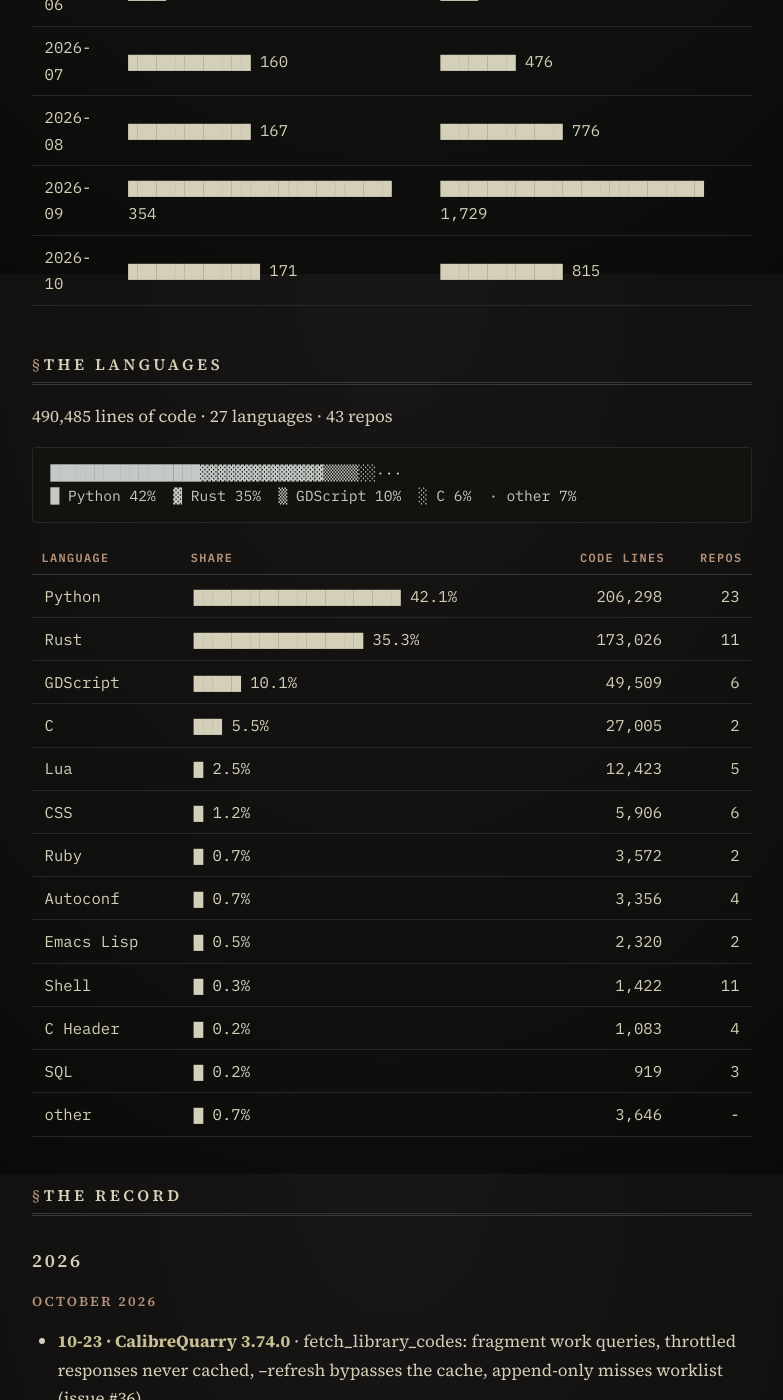
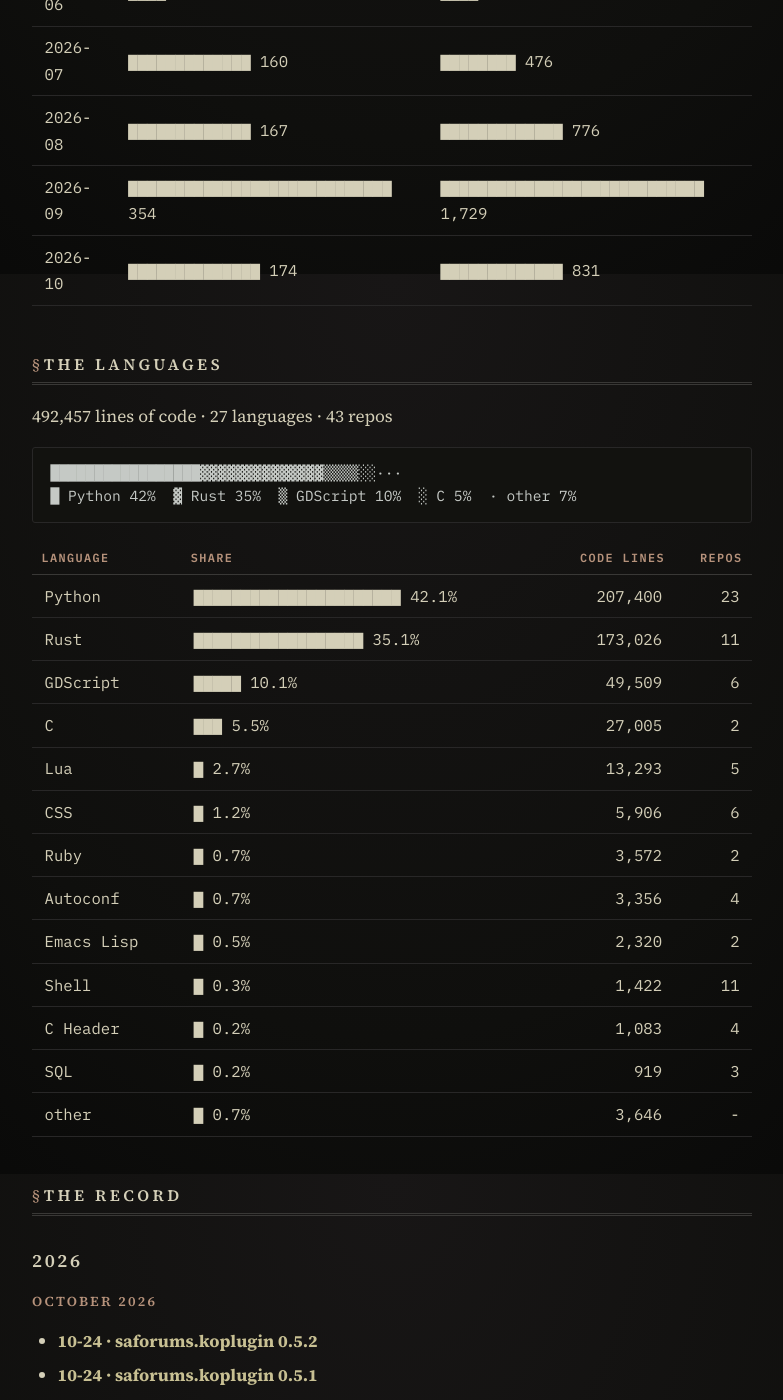
Before and after one commit to VirInvictus/VirInvictus.github.io, a Jekyll site: the page built from patchnotes.md, in a window 1280 px wide and 1400 px high, scrolled down 4226 px. Shown: the whole window, without its empty margins (248-1031 px from the left). Built offline with Jekyll 4.4.1, drawn with Linux system fonts in a browser that asks for light colours; some of the changed text lies outside the part shown.

Commit message:
docs: annals refresh, 2026-10-24

````diff
--- a/patchnotes.md
+++ b/patchnotes.md
@@ -15,9 +15,9 @@ remain canonical; this file is a projection, reproducible with
 
 ## The shape of the work
 
-- **44 repositories tracked · 1645 releases recorded · 5,076 commits, authored by larocque.brandon@gmail.com**
+- **44 repositories tracked · 1648 releases recorded · 5,092 commits, authored by larocque.brandon@gmail.com**
 - Span: 2025-08-10 to 2026-10-24
-- This month (2026-10): 171 releases across 21 repos · 815 commits
+- This month (2026-10): 174 releases across 21 repos · 831 commits
 
 | Repository | Releases | Latest | Last release | Commits | Active since |
 |---|---:|---|---|---:|---|
@@ -47,21 +47,21 @@ remain canonical; this file is a projection, reproducible with
 | vir-search | 12 | 1.4.3 | 2026-09-15 | 60 | 2026-08-23 |
 | Topograph | 11 | 0.4.1 | 2026-10-07 | 53 | 2026-08-14 |
 | raindrop-cli | 11 | 0.7.0 | 2026-09-15 | 53 | 2026-07-18 |
-| whisker-street | 10 | 0.6.2 | 2026-10-23 | 15 | 2026-10-22 |
+| whisker-street | 11 | 0.7.0 | 2026-10-24 | 16 | 2026-10-22 |
 | 2-kobo-style-sleepscreen-banner-prettified | 8 | 2.1.4 | 2026-09-14 | 29 | 2026-07-05 |
 | vir-tui | 8 | 2.5.0 | 2026-09-14 | 51 | 2026-08-23 |
 | kanagawa-dragon-nvim-emacs | 7 | 0.2.1 | 2026-09-15 | 34 | 2026-07-24 |
+| saforums.koplugin | 7 | 0.5.2 | 2026-10-24 | 59 | 2026-10-08 |
 | AudiobookTools | 6 | 0.3.0 | 2026-09-15 | 37 | 2026-05-28 |
 | Foyer | 6 | 0.2.0 | 2026-09-15 | 32 | 2026-07-17 |
 | dragon-agents | 6 | 0.6.0 | 2026-10-05 | 14 | 2026-09-03 |
-| saforums.koplugin | 5 | 0.5.0 | 2026-10-09 | 56 | 2026-10-08 |
 | Docket | 4 | 1.0.0 | 2026-10-13 | 19 | 2026-10-12 |
-| annals | 4 | 0.1.3 | 2026-10-09 | 44 | 2026-10-09 |
+| annals | 4 | 0.1.3 | 2026-10-09 | 45 | 2026-10-09 |
 | dragon-themer | 2 | 0.1.0 | 2026-10-07 | 34 | 2026-07-28 |
 | 1-timezone | 0 | - | - | 7 | 2026-07-05 |
 | Coffer | 0 | - | - | 9 | 2026-06-28 |
-| VirInvictus | 0 | - | - | 109 | 2026-06-22 |
-| VirInvictus.github.io | 0 | - | - | 212 | 2026-04-16 |
+| VirInvictus | 0 | - | - | 113 | 2026-06-22 |
+| VirInvictus.github.io | 0 | - | - | 219 | 2026-04-16 |
 | dead-reckoning-bookend-preset | 0 | - | - | 15 | 2026-07-03 |
 | project-void | 0 | - | - | 16 | 2026-04-17 |
 | project-yeschef | 0 | - | - | 6 | 2026-05-23 |
@@ -81,24 +81,24 @@ remain canonical; this file is a projection, reproducible with
 | 2026-07 | ▇▇▇▇▇▇▇▇▇▇▇▇▇ 160 | ▇▇▇▇▇▇▇▇ 476 |
 | 2026-08 | ▇▇▇▇▇▇▇▇▇▇▇▇▇ 167 | ▇▇▇▇▇▇▇▇▇▇▇▇▇ 776 |
 | 2026-09 | ▇▇▇▇▇▇▇▇▇▇▇▇▇▇▇▇▇▇▇▇▇▇▇▇▇▇▇▇ 354 | ▇▇▇▇▇▇▇▇▇▇▇▇▇▇▇▇▇▇▇▇▇▇▇▇▇▇▇▇ 1,729 |
-| 2026-10 | ▇▇▇▇▇▇▇▇▇▇▇▇▇▇ 171 | ▇▇▇▇▇▇▇▇▇▇▇▇▇ 815 |
+| 2026-10 | ▇▇▇▇▇▇▇▇▇▇▇▇▇▇ 174 | ▇▇▇▇▇▇▇▇▇▇▇▇▇ 831 |
 
 ## The languages
 
-490,485 lines of code · 27 languages · 43 repos
+492,457 lines of code · 27 languages · 43 repos
 
 ```
 █████████████████▓▓▓▓▓▓▓▓▓▓▓▓▓▓▒▒▒▒░░···
-█ Python 42%  ▓ Rust 35%  ▒ GDScript 10%  ░ C 6%  · other 7%
+█ Python 42%  ▓ Rust 35%  ▒ GDScript 10%  ░ C 5%  · other 7%
 ```
 
 | Language | Share | Code lines | Repos |
 |---|---|---:|---:|
-| Python | ▇▇▇▇▇▇▇▇▇▇▇▇▇▇▇▇▇▇▇▇▇▇ 42.1% | 206,298 | 23 |
-| Rust | ▇▇▇▇▇▇▇▇▇▇▇▇▇▇▇▇▇▇ 35.3% | 173,026 | 11 |
+| Python | ▇▇▇▇▇▇▇▇▇▇▇▇▇▇▇▇▇▇▇▇▇▇ 42.1% | 207,400 | 23 |
+| Rust | ▇▇▇▇▇▇▇▇▇▇▇▇▇▇▇▇▇▇ 35.1% | 173,026 | 11 |
 | GDScript | ▇▇▇▇▇ 10.1% | 49,509 | 6 |
 | C | ▇▇▇ 5.5% | 27,005 | 2 |
-| Lua | ▇ 2.5% | 12,423 | 5 |
+| Lua | ▇ 2.7% | 13,293 | 5 |
 | CSS | ▇ 1.2% | 5,906 | 6 |
 | Ruby | ▇ 0.7% | 3,572 | 2 |
 | Autoconf | ▇ 0.7% | 3,356 | 4 |
@@ -114,6 +114,9 @@ remain canonical; this file is a projection, reproducible with
 
 #### October 2026
 
+- **10-24 · saforums.koplugin 0.5.2**
+- **10-24 · saforums.koplugin 0.5.1**
+- **10-24 · whisker-street 0.7.0**
 - **10-23 · CalibreQuarry 3.74.0** · fetch_library_codes: fragment work queries, throttled responses never cached, --refresh bypasses the cache, append-only misses worklist (issue #36)
 - **10-23 · CalibreQuarry 3.73.0** · The cquarry 1.28.1 floor: text-family custom-column writes preserve non-breaking spaces like the 9.17 GUI (issue #35)
 - **10-23 · cquarry 1.28.1** · The Calibre 9.17 watch audit: NBSP preservation and an atomic extra-file write
@@ -1449,11 +1452,11 @@ that are not this workspace's work.
 | project-void | 0 | 0 | 0 | 0 | 0 | 0 |
 | project-yeschef | 0 | 0 | 0 | 0 | 0 | 0 |
 | raindrop-cli | 11 | 11 | 0 | 0 | 0 | 0 |
-| saforums.koplugin | 5 | 0 | 4 | 0 | 1 | 0 |
+| saforums.koplugin | 7 | 0 | 6 | 0 | 1 | 0 |
 | vir-gtk | 12 | 12 | 0 | 0 | 0 | 0 |
 | vir-search | 12 | 12 | 0 | 0 | 0 | 0 |
 | vir-tui | 8 | 8 | 0 | 0 | 0 | 0 |
-| whisker-street | 10 | 10 | 0 | 0 | 0 | 0 |
+| whisker-street | 11 | 11 | 0 | 0 | 0 | 0 |
 
 ### Undated records
 
````
